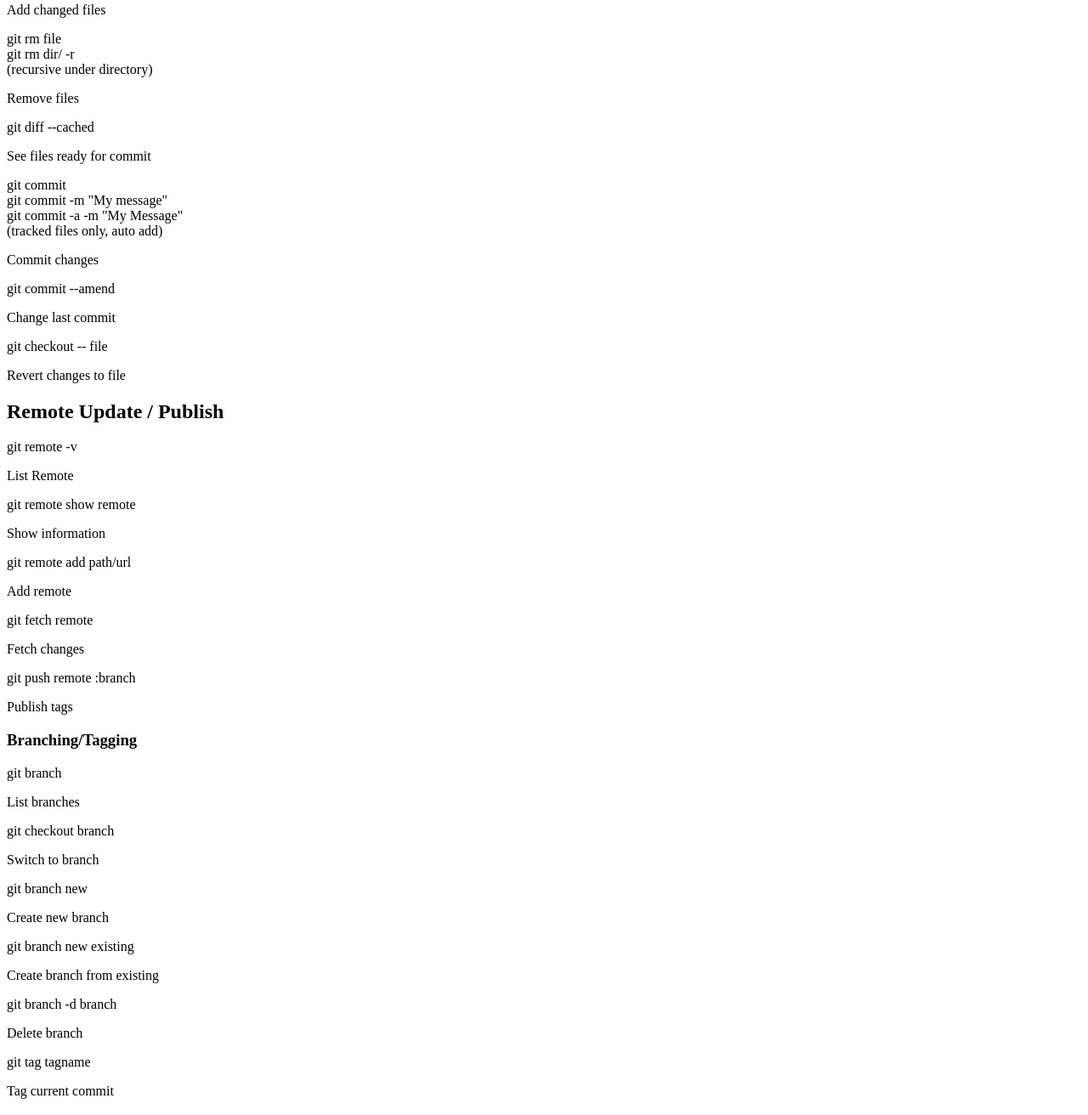
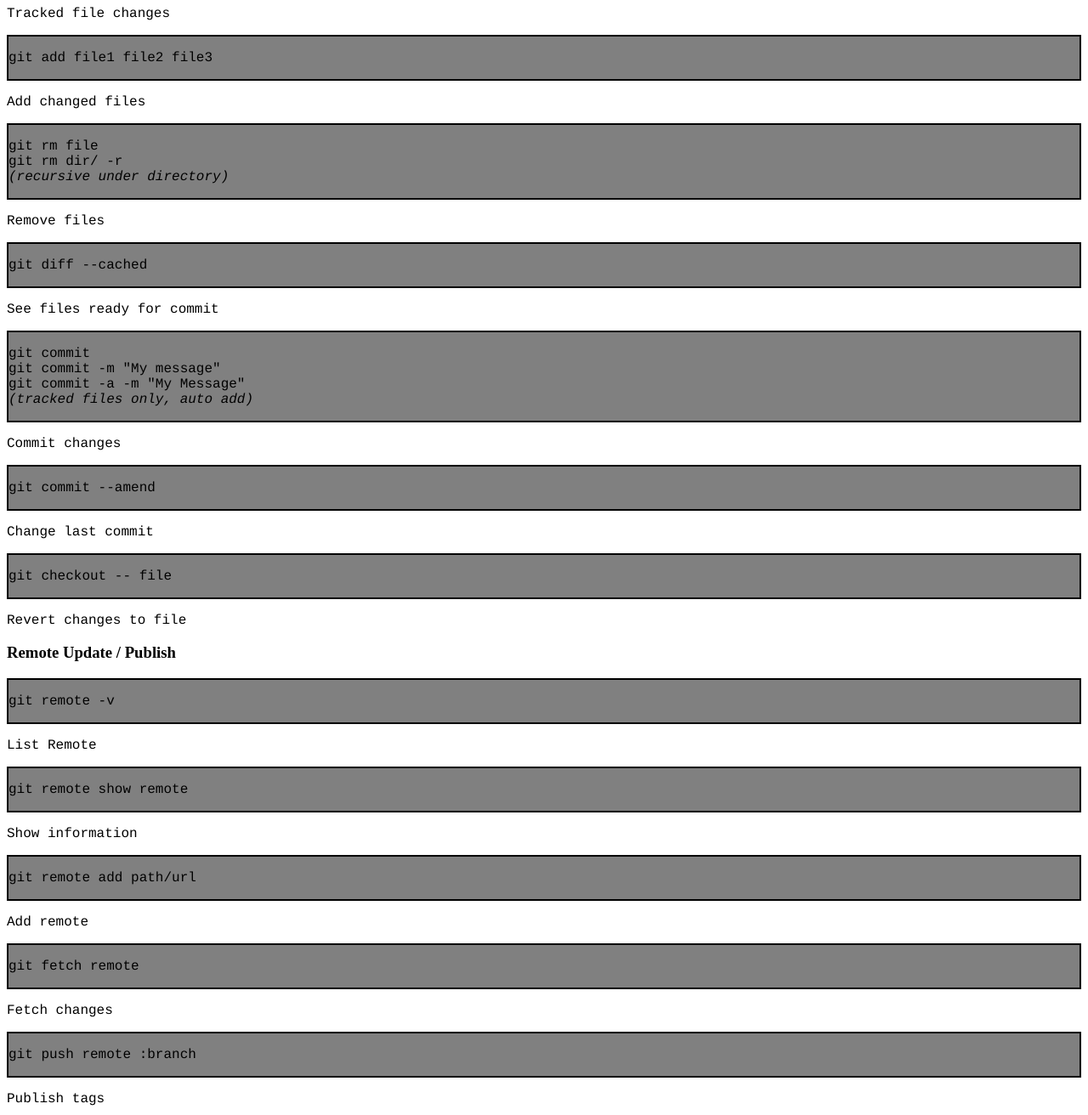
Before and after one commit to lecocqmanwell/03_CS_GIT, a plain HTML site: page index.html in a window 1280 px wide. Shown: the part 288-1600 px from the top of the page at 85% size. Drawn offline with Linux system fonts and the light colour scheme.

Commit message:
ajout des class description et commandes

```diff
--- a/index.css
+++ b/index.css
@@ -0,0 +1,6 @@
+.commandes {
+background-color: grey;
+border: 2px solid black ;
+           }
+
+p { font-family: Courier ; }
--- a/index.html
+++ b/index.html
@@ -12,146 +12,178 @@
         <div>
           <h3>Local Changes</h3>
         </div>
-        <div>
+        <div class="commandes">
           <p>git status</p>
         </div>
-        <div>
+        <div class="description">
           <p>Changed in working directory</p>
         </div>
-        <div>
-          <p>git diff</p>
+        <div class="commandes">
+          <p >git diff</p>
         </div>
-        <div>
+        <div class="description">
           <p>Tracked file changes</p>
         </div>
-        <div>
-          <p>git add file1 file2 file3</p>
+        <div class="commandes">
+          <p >git add file1 file2 file3</p>
         </div>
-        <div>
+        <div class="description">
           <p>Add changed files</p>
         </div>
-        <div>
+        <div class="commandes">
           <p>git rm file<br/>
           git rm dir/ -r<br/>
-          (recursive under directory)</p>
+          <em>(recursive under directory)</em></p>
         </div>
-        <div>
+        <div class="description">
           <p>Remove files</p>
         </div>
-        <div>
-          <p>git diff --cached</p>
+        <div class="commandes">
+          <p >git diff --cached</p>
         </div>
-        <div>
+        <div class="description">
           <p>See files ready for commit</p>
         </div>
-        <div>
+        <div class="commandes">
           <p>git commit<br/>
           git commit -m "My message"<br/>
           git commit -a -m "My Message"<br/>
-          (tracked files only, auto add)</p>
+          <em>(tracked files only, auto add)</em></p>
         </div>
-        <div>
+        <div class="description">
           <p>Commit changes</p>
         </div>
-        <div>
-          <p>git commit --amend</p>
+        <div class="commandes">
+          <p >git commit --amend</p>
         </div>
-        <div>
+        <div class="description">
           <p>Change last commit</p>
         </div>
-        <div>
-          <p> git checkout -- file</p>
+        <div class="commandes">
+          <p > git checkout -- file</p>
         </div>
-        <div>
+        <div class="description">
           <p>Revert changes to file</p>
         </div>
       </section>
       <section>
         <div>
-          <h2>Remote Update / Publish</h2>
+          <h3>Remote Update / Publish</h3>
         </div>
-          <div>
-            <p>git remote -v</p>
+          <div class="commandes">
+            <p >git remote -v</p>
           </div>
-          <div>
+          <div class="description">
             <p>List Remote</p>
           </div>
-          <div>
+          <div class="commandes">
             <p>git remote show remote</p>
           </div>
-          <div>
+          <div class="description">
             <p>Show information</p>
           </div>
-          <div>
+          <div class="commandes">
             <p>git remote add path/url</p>
           </div>
-          <div>
+          <div class="description">
             <p>Add remote</p>
           </div>
-          <div>
-            <p>git fetch remote</p>
+          <div class="commandes">
+            <p >git fetch remote</p>
           </div>
-          <div>
+          <div class="description">
             <p>Fetch changes</p>
-          </div><div>
-            <p>git push remote :branch</p>
           </div>
-          <div>
+          <div class="commandes">
+            <p >git push remote :branch</p>
+          </div>
+          <div class="description">
             <p>Publish tags</p>
           </div>
         </section>
         <section>
           <h3>Branching/Tagging</h3>
-          <div>
-            <p>git branch</p>
+          <div class="commandes">
+            <p >git branch</p>
           </div>
-          <div>
+          <div class="description">
             <p>List branches</p>
           </div>
-          <div>
+          <div class="commandes">
             <p>git checkout branch</p>
           </div>
-          <div>
+          <div class="description">
             <p>Switch to branch</p>
           </div>
-          <div>
+          <div class="commandes">
             <p>git branch new</p>
           </div>
-          <div>
+          <div class="description">
             <p>Create new branch</p>
           </div>
-          <div>
+          <div class="commandes">
             <p>git branch new existing</p>
           </div>
-          <div>
+          <div class="description">
             <p>Create branch from existing</p>
           </div>
-          <div>
+          <div class="commandes">
             <p>git branch -d branch</p>
           </div>
-          <div>
+          <div class="description">
             <p>Delete branch</p>
           </div>
-          <div>
+          <div class="commandes">
             <p>git tag tagname</p>
           </div>
-          <div>
+          <div class="description">
             <p>Tag current commit</p>
           </div>
-
         </section>
-
-
-
-
-
-
-
-</body>
-
-
-
-
-
-
+        <section>
+            <h3>History</h3>
+              <div class="commandes">
+                <p >git log</p>
+              </div>
+              <div class="description">
+                <p>Show all commits</p>
+              </div>
+              <div class="commandes">
+                <p>git log --pretty=-short</p>
+              </div>
+              <div class="description">
+                <p>Short Format</p>
+              </div>
+              <div class="commandes">
+                <p>git log -p</p>
+              </div>
+              <div class="description">
+                <p>Patches</p>
+              </div>
+              <div class="commandes">
+                <p>git log file</p>
+              </div>
+              <div class="description">
+                <p>Show file commits</p>
+              </div>
+              <div class="commandes">
+                <p>git log dir/</p>
+              </div>
+              <div class="description">
+                <p>Show directory commits</p>
+              </div>
+              <div class="commandes">
+                <p>git log --stat</p>
+              </div>
+              <div class="description">
+                <p>Stats</p>
+              </div>
+              <div class="commandes">
+                <p>git blame file</p>
+              </div>
+              <div class="description">
+                <p>Who changed file</p>
+              </div>
+            </section>
+          </body>
   </html>
```
